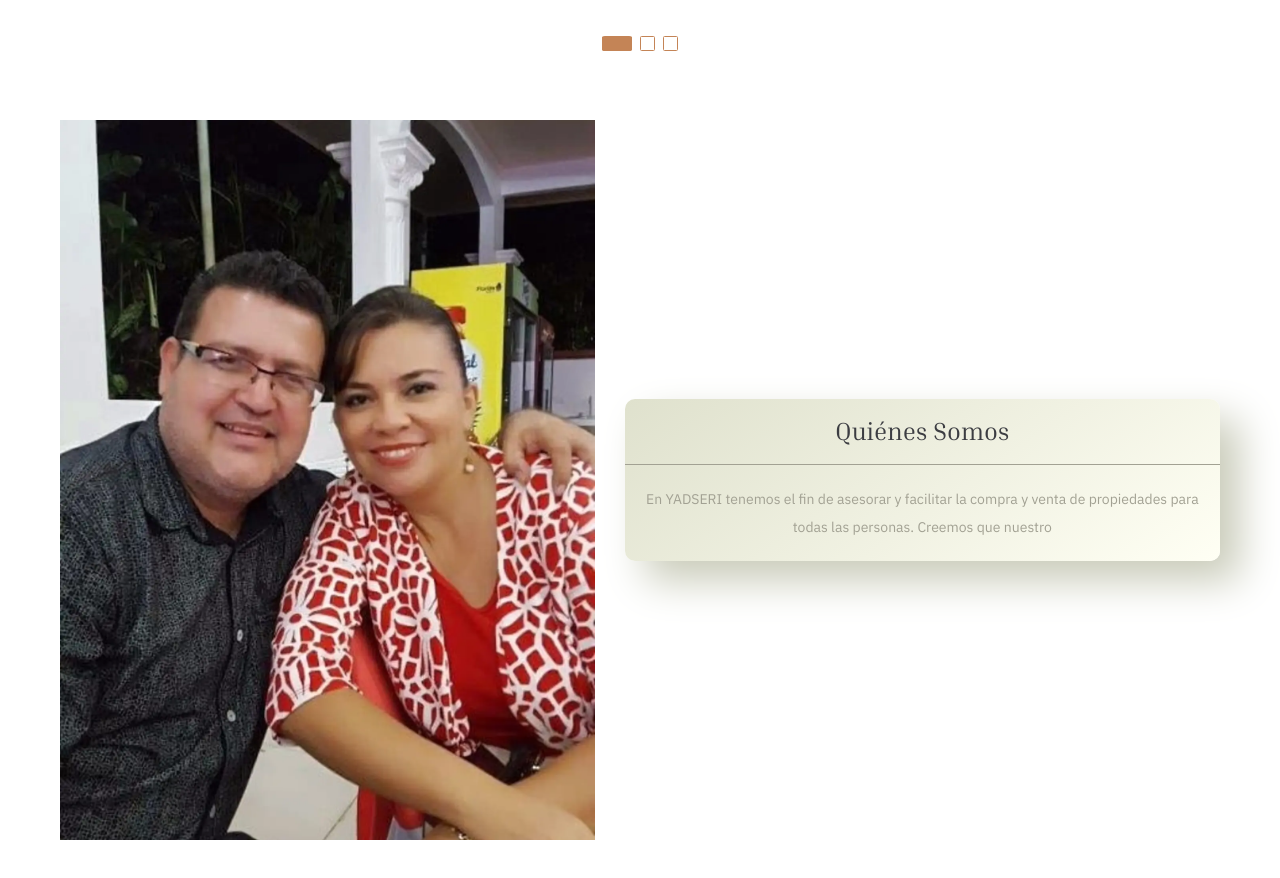
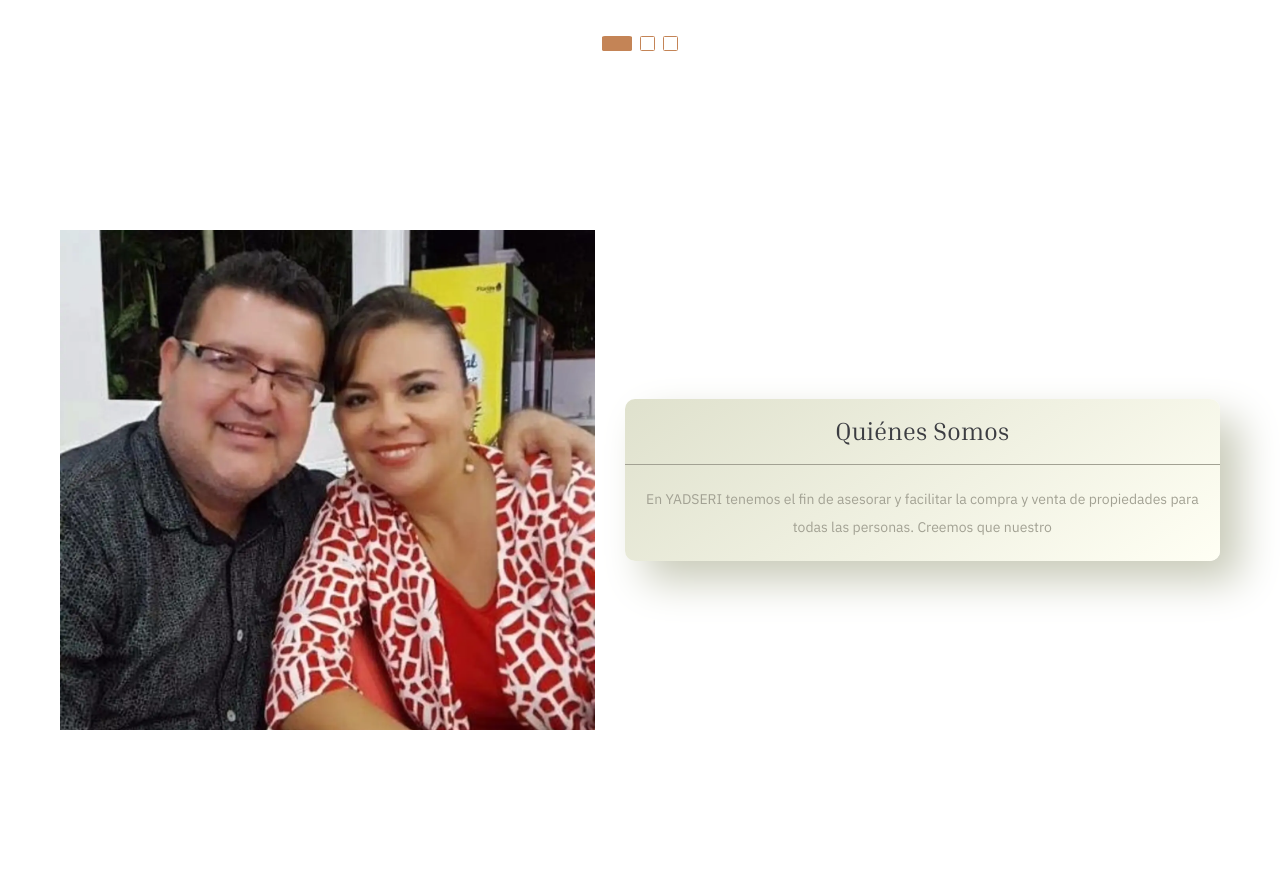
Before and after one commit to hendervm/YADSERI-website, a plain HTML site: page index.html in a window 1280 px wide. Shown: the part 720-1598 px from the top of the page. Drawn offline with Linux system fonts and the light colour scheme.

Commit message:
solve scroll problem

```diff
--- a/styles.css
+++ b/styles.css
@@ -163,7 +163,7 @@ h1{
 
 .section{
     height: 100vh;
-    scroll-snap-align: center;
+    scroll-snap-align: start;
     position: relative;
 }
 
@@ -539,7 +539,7 @@ h2{
         padding: 40px 60px;
         gap: 30px;
     }
-    .about-img-container border-image-repeat: ;{
+    .about-img-container{
         max-height: 500px;
     }
     .about-text{
```
